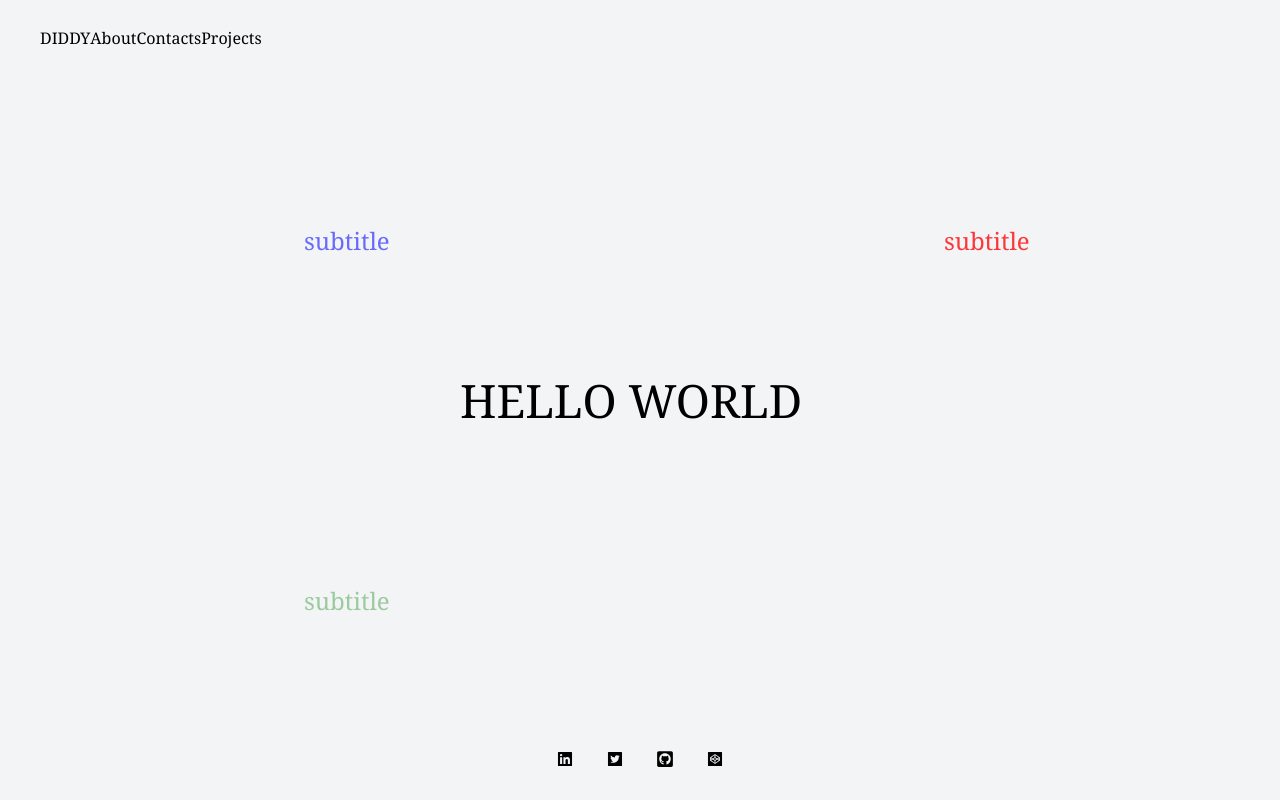
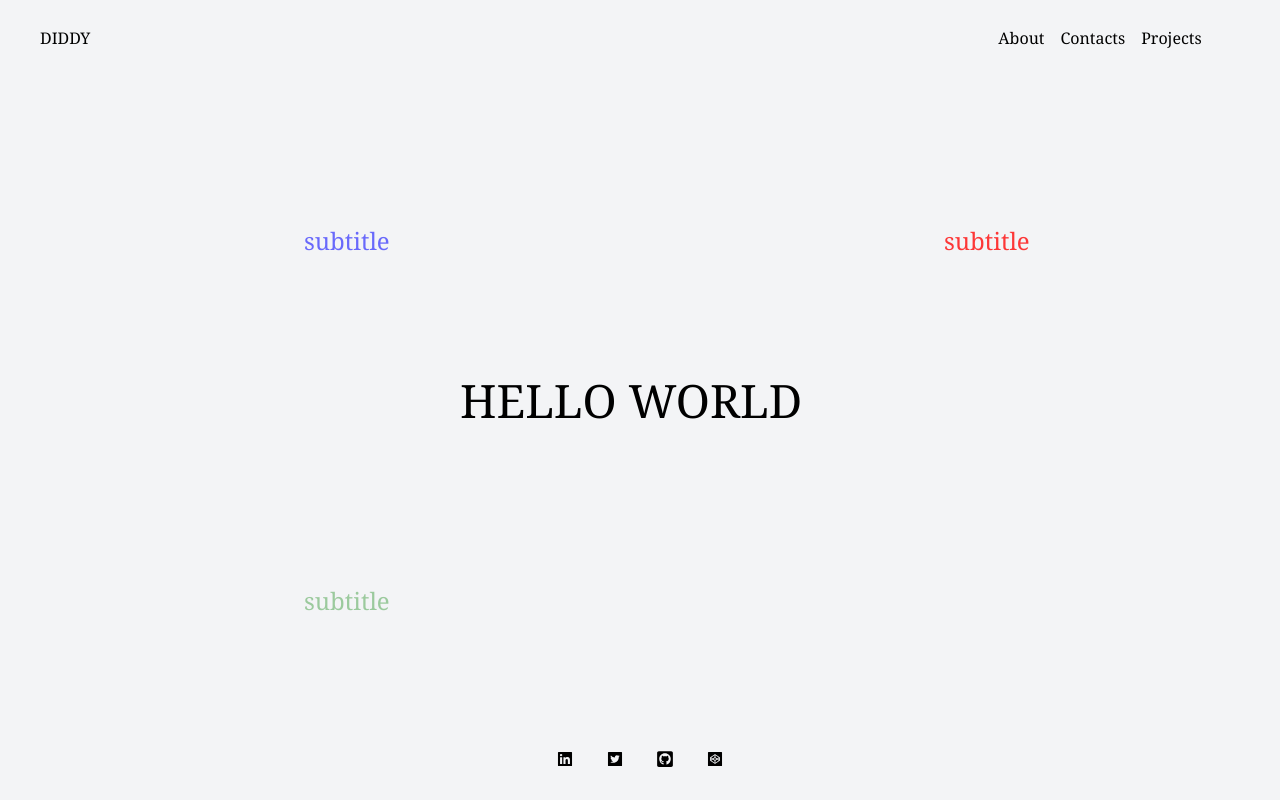
Before and after one commit to dwaynediddy/dev-portfolio, a Next.js app: page / in a window 1280 px wide. Built offline with nearby package versions, Linux system fonts and the light colour scheme.

Commit message:
cleaned up some css stopped shaking on load animation

```diff
--- a/components/Nav.tsx
+++ b/components/Nav.tsx
@@ -9,23 +9,18 @@ const Nav = () => {
         <Link href='/' className="nav-logo">DIDDY</Link>
         <div className="navbar-link-container">
           <div className="nav-routes">
-              <Link href="" className="nav-links">About</Link>
-              <Link href="" className="nav-links">Contacts</Link>
-              <Link href="" className="nav-links">Projects</Link>
+            <div className="nav-top-links">
+              <Link href="/about" >About</Link>
+            </div>
+            <div className="nav-top-links">
+              <Link href="/contact" >Contacts</Link>
+            </div>
+            <div className="nav-top-links">
+              <Link href="/projects" >Projects</Link>
+            </div>
           </div>
         </div>
-        <div className="nav-socials">
-          <Link href='/'>
-            <AiFillLinkedin className='nav-links' />
-          </Link>
-          <Link href='/'>
-            <AiFillTwitterSquare className='nav-links' />
-          </Link>
-          <Link href='/'>
-            <AiOutlineGithub className='nav-links' />
-          </Link>
           <div className="hamburger">hamburger</div>
-        </div>
       </div>
 
   )
--- a/pages/index.tsx
+++ b/pages/index.tsx
@@ -14,8 +14,8 @@ const Home: NextPage = () => {
         <link rel="icon" href="/favicon.ico" />
       </Head>
       <Nav />
-        <TitleText />
-        <Footer />
+      <TitleText />
+      <Footer />
     </>
   )
 }
--- a/styles/Nav.css
+++ b/styles/Nav.css
@@ -3,6 +3,7 @@
     width: 100%;
     /* background-color: #fff; */
     display: flex;
+    /* justify-content: space-between; */
     padding: 1.5rem 2.5rem 1rem;
     font-size: 1rem;
     line-height: 1.75rem;
@@ -15,21 +16,20 @@
 .nav-logo {
     color: #000;
     cursor: pointer;
-    margin: 0 1.25rem;
-    margin-right: 24rem;
+    margin: 0 2.25rem;
   }
 
 .navbar-link-container {
-    display: flex;
+    margin-left: 75%
   }
 
 .nav-routes {
     display: flex;
-    margin-right: 16rem;
+    flex-direction: row;
   }
 
-.nav-socials {
-    display: flex;
+.nav-top-links {
+    margin: 0 .5rem;
   }
 
 .nav-links {
@@ -54,7 +54,7 @@
 
 .title {
     font-size: 46px;
-      animation: fadeInTitle ease 4s;
+    animation: fadeInTitle ease 5s;
     animation-iteration-count: 1;
     animation-fill-mode: none;
   }
@@ -112,12 +112,12 @@
 
 .footer-container {
     width: 100vw;
-    position: absolute;
+    position: fixed;
     bottom: 0;
     height: 50px;
-      animation: fadeInFooter ease 3s;
+      animation: fadeInFooter ease 4s;
       animation-iteration-count: 1;
-      animation-fill-mode: forwards;
+      animation-fill-mode: none;
   }
 
   .nav-socials-footer {
```
Lines whose indentation alone changed are shown as unchanged.
